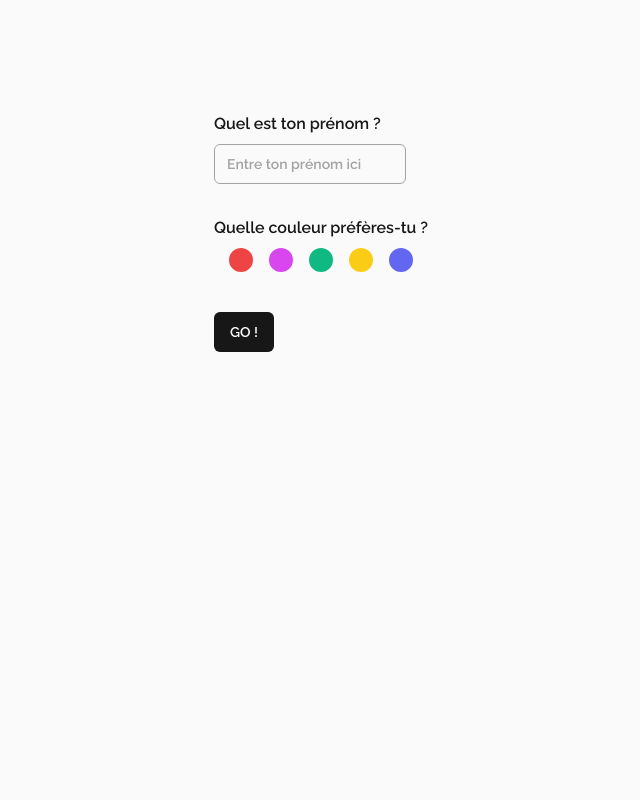
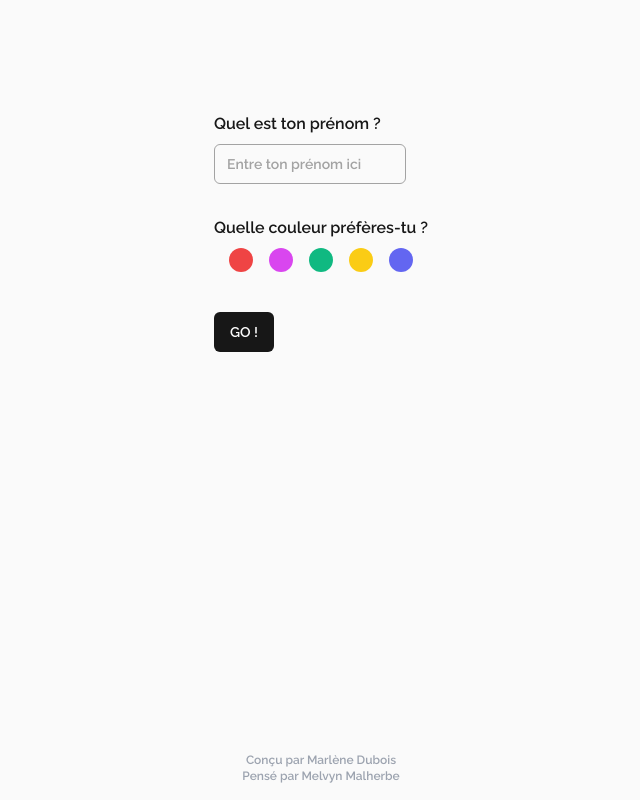
Before and after one commit to marlenedFR/guessTheNumber, a website built with Vite: page index.html in a window 1280 px wide. Shown: the whole page, without its empty margins (319-959 px from the left). Built offline with nearby package versions, Linux system fonts and the light colour scheme; some packages are replaced by stand-ins of ours.

Commit message:
add credits

```diff
--- a/game.css
+++ b/game.css
@@ -29,8 +29,7 @@ h1 {
 }
 
 .game-container {
-  /* @apply mx-auto flex flex-col justify-center rounded-md border border-neutral-200 p-8; */
-  @apply mx-auto mt-20 flex flex-col justify-center p-8 text-justify;
+  @apply mx-auto mt-2 flex flex-col justify-center p-8 text-justify;
   @apply sm:mx-8 sm:p-8;
   @apply md:mx-12 md:p-16;
   @apply lg:mx-24 lg:max-w-lg;
@@ -45,7 +44,7 @@ h1 {
 }
 
 .results-bar {
-  @apply relative mt-7 flex h-12 w-full flex-col items-center justify-center border-b border-neutral-400;
+  @apply relative mt-4 flex h-10 w-full flex-col items-center justify-center border-b border-neutral-400;
 }
 
 .results-numbers {
@@ -55,3 +54,7 @@ h1 {
 .congrats-text {
   @apply font-bold;
 }
+
+.credits {
+  @apply fixed bottom-0 left-0 right-0 mb-4 mt-0 flex flex-col items-center justify-center text-xs text-gray-400 md:text-xs;
+}
--- a/game.js
+++ b/game.js
@@ -62,6 +62,8 @@ const handleValidateBtnClick = (e) => {
     localStorage.setItem('currentScore', currentScore);
     scoreElement.textContent = `Score : ${currentScore}`;
     document.querySelector('.score');
+    // Masquer le clavier sur les versions mobiles lorsque le numéro est trouvé
+    document.querySelector('.input-number').blur();
   } else {
     // Numéro pas trouvé
     // Si les valeurs sont différentes, on affiche un message d'indice
--- a/index.css
+++ b/index.css
@@ -41,6 +41,10 @@ h1 {
   @apply box-border border border-solid border-black;
 }
 
+.credits {
+  @apply fixed bottom-0 left-0 right-0 mb-4 mt-0 flex flex-col items-center justify-center text-xs text-gray-400 md:text-xs;
+}
+
 /* Styles pour les écrans de taille moyenne (sm:) */
 @media (min-width: 640px) {
   /* Augmentation de la taille du texte pour les écrans de taille moyenne */
--- a/index.html
+++ b/index.html
@@ -8,10 +8,10 @@
       content="width=device-width, initial-scale=1.0, maximum-scale=1.0 user-scalable=no"
     />
     <link rel="stylesheet" href="./index.css" />
-    <title>Bienvenue</title>
+    <title>Guess the number</title>
   </head>
   <body>
-    <div class="welcomeContainer hidden">
+    <div class="welcome-container hidden">
       <h1 class="mt-8 text-center sm:text-3xl md:text-4xl"></h1>
       <p class="welcome-smiley">😊</p>
     </div>
@@ -42,6 +42,20 @@
           <a href="./game.html"> Démarrer</a>
         </button>
       </div>
+      <div class="credits">
+        <p>
+          Conçu par
+          <a href="https://www.linkedin.com/in/marlenedfr/" target="_blank">
+            Marlène Dubois
+          </a>
+        </p>
+        <p>
+          Pensé par
+          <a href="https://www.linkedin.com/in/melvyn-malherbe/" target="_blank"
+            >Melvyn Malherbe</a
+          >
+        </p>
+      </div>
     </div>
 
     <script type="module" src="./index.js"></script>
--- a/index.js
+++ b/index.js
@@ -30,7 +30,7 @@ nameForm.addEventListener('submit', (e) => {
   nameForm.classList.add('hidden');
   const h1 = document.querySelector('h1');
   const instructions = document.querySelector('.instructions');
-  const welcomeContainer = document.querySelector('.welcomeContainer');
+  const welcomeContainer = document.querySelector('.welcome-container');
   welcomeContainer.classList.remove('hidden');
   instructions.classList.remove('hidden');
   h1.textContent = `Bonjour ${name}`;
```
Also changed, not shown: game.html (+15 -0 lines), javascript.svg (deleted).
